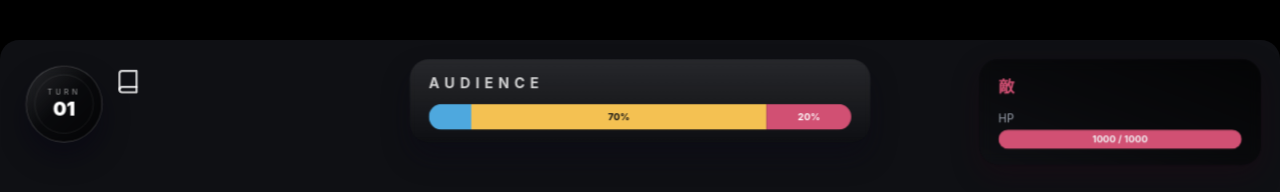
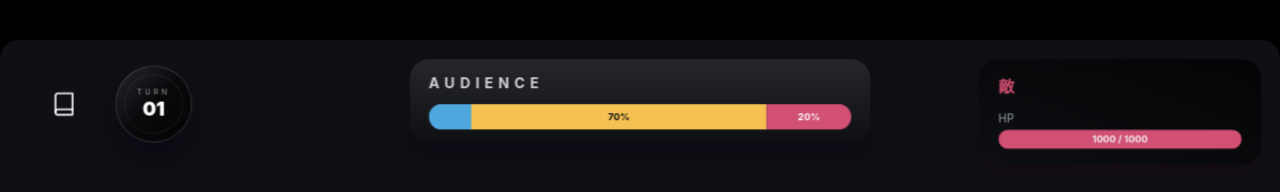
Before and after one commit to naolab/magical-arena-sim, a Next.js app: page /battle in a window 1280 px wide. Shown: the top 192 px of the page. Built offline with nearby package versions, Linux system fonts and the light colour scheme.

Commit message:
style: バトル画面のUIを調整
ルールアイコンとターン表示の位置を調整。

```diff
--- a/src/app/battle/page.tsx
+++ b/src/app/battle/page.tsx
@@ -94,7 +94,7 @@ export default function BattlePage() {
             />
           )}
 
-          <div className="absolute left-8 top-8">
+          <div className="absolute left-36 top-8">
             <div className="relative flex h-24 w-24 items-center justify-center rounded-full border border-white/20 bg-gradient-to-br from-white/10 via-black/40 to-black/70 shadow-[0_18px_32px_rgba(8,6,20,0.55)] backdrop-blur">
               <div className="absolute inset-2.5 rounded-full border border-white/10" />
               <div className="text-center">
@@ -108,7 +108,7 @@ export default function BattlePage() {
 
           <button
             onClick={() => setIsRulesOpen(true)}
-            className="absolute left-36 top-9 z-10 text-white/80 transition-colors hover:text-white"
+            className="absolute left-8 top-8 z-10 flex h-24 w-24 items-center justify-center text-white/80 transition-colors hover:text-white"
             aria-label="ルールを表示"
           >
             <BookIcon className="h-8 w-8" />
```
